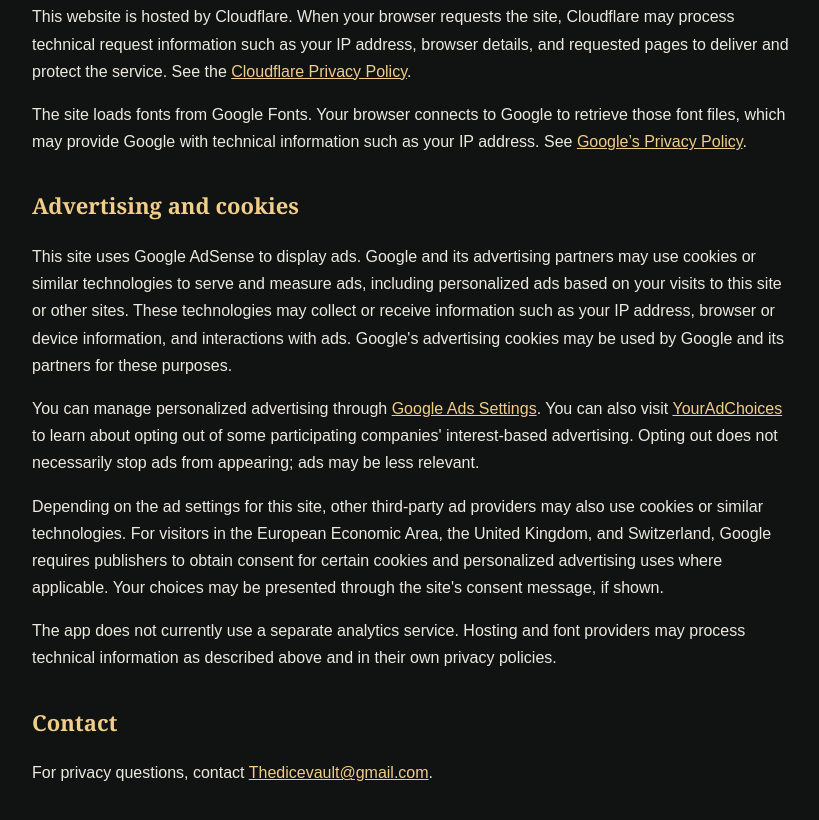
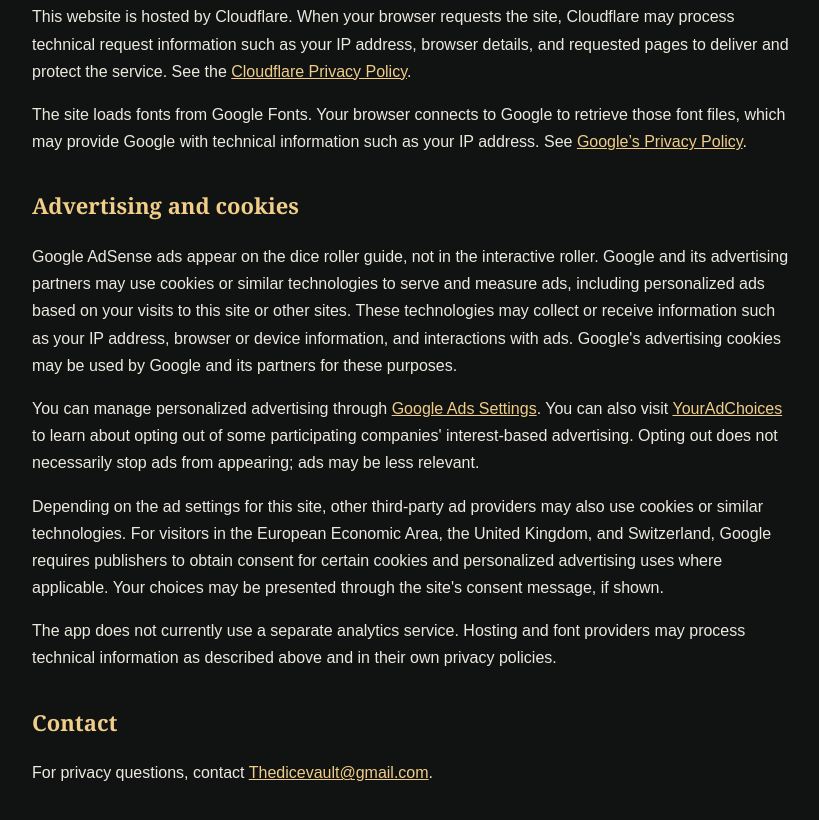
Before and after one commit to McBenathon/The-Dice-Vault, a website: page public/privacy.html in a window 1280 px wide. Shown: the part 620-1440 px from the top of the page, without its empty margins (228-1047 px from the left). Drawn offline with Linux system fonts and the light colour scheme.

Commit message:
Update privacy.html

```diff
--- a/public/privacy.html
+++ b/public/privacy.html
@@ -6,8 +6,7 @@
     <meta name="description" content="Privacy statement for The Dice Vault." />
     <meta name="theme-color" content="#111313" />
     <title>Privacy Statement — The Dice Vault</title>
-    <script async src="https://pagead2.googlesyndication.com/pagead/js/adsbygoogle.js?client=ca-pub-5892740761307224"
-      crossorigin="anonymous"></script>
+
     <style>
       :root {
         color-scheme: dark;
@@ -57,6 +56,7 @@
   </head>
   <body>
     <a class="back-link" href="/">← Back to The Dice Vault</a>
+    <a class="back-link" href="/guide.html">Dice roller guide</a>
     <main>
       <h1>Privacy statement</h1>
       <p class="updated"><strong>Last updated: November 11, 2026</strong></p>
@@ -89,11 +89,11 @@
 
       <h2>Advertising and cookies</h2>
       <p>
-        This site uses Google AdSense to display ads. Google and its advertising partners may use cookies
-        or similar technologies to serve and measure ads, including personalized ads based on your visits
-        to this site or other sites. These technologies may collect or receive information such as your
-        IP address, browser or device information, and interactions with ads. Google's advertising cookies
-        may be used by Google and its partners for these purposes.
+        Google AdSense ads appear on the dice roller guide, not in the interactive roller. Google and its
+        advertising partners may use cookies or similar technologies to serve and measure ads, including
+        personalized ads based on your visits to this site or other sites. These technologies may collect
+        or receive information such as your IP address, browser or device information, and interactions
+        with ads. Google's advertising cookies may be used by Google and its partners for these purposes.
       </p>
       <p>
         You can manage personalized advertising through
```
